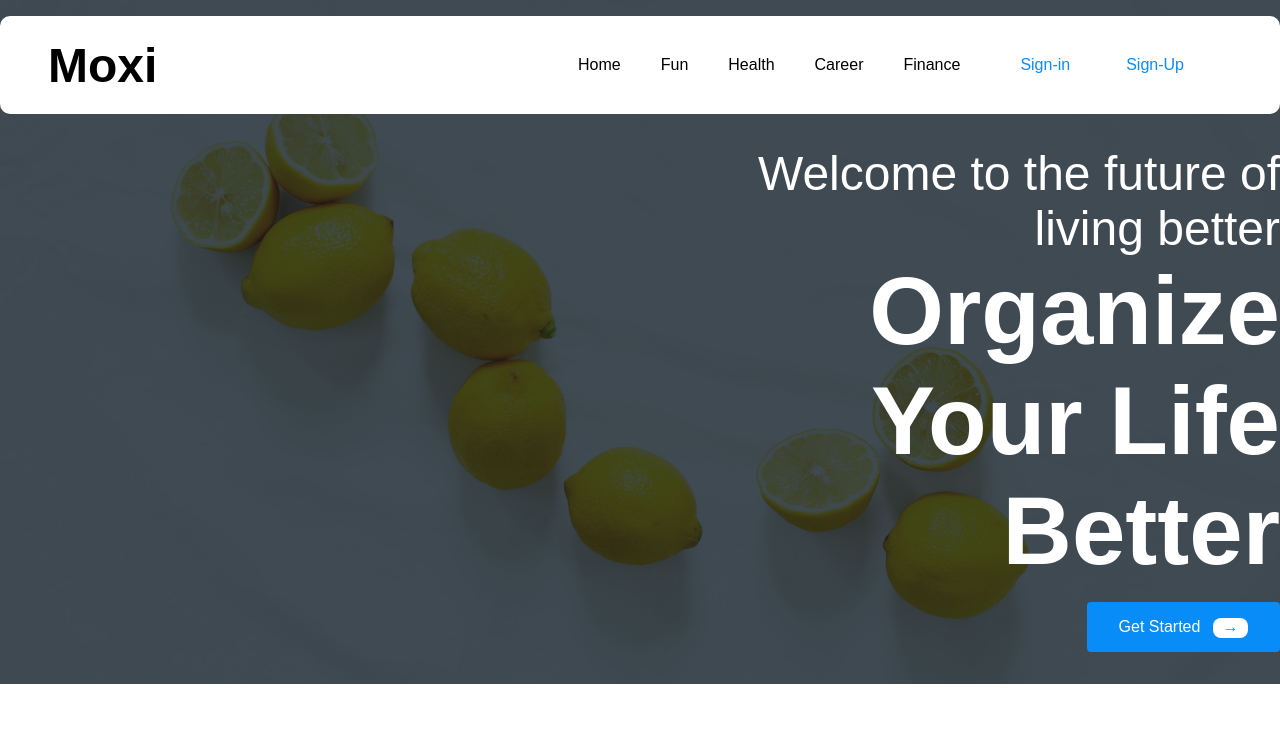
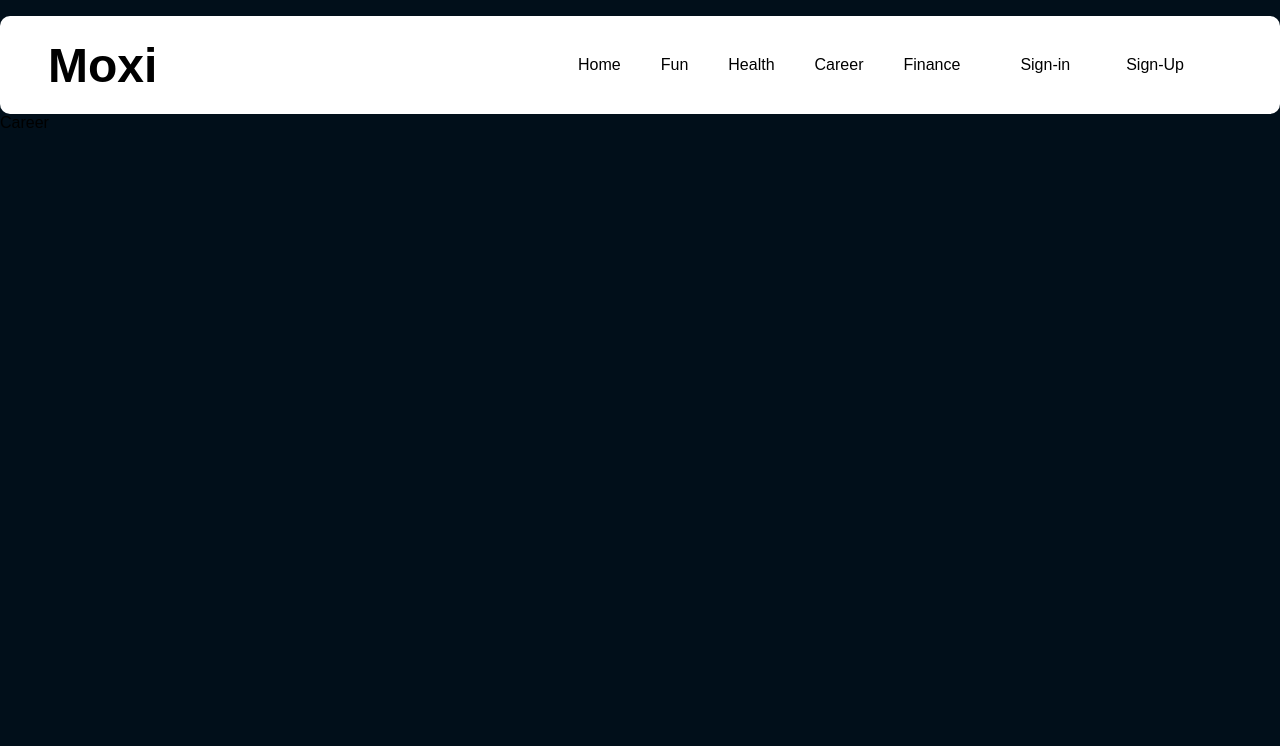
Before and after one commit to Cliffp15/Moxi, a React (Create React App) app: page /Career in a window 1280 px wide. Shown: the top 746 px of the page. Built offline with nearby package versions, Linux system fonts and the light colour scheme; grey boxes are pictures that could not be loaded.

Commit message:
add routing to fun, career, health, and finance pages

```diff
--- a/src/App.js
+++ b/src/App.js
@@ -1,12 +1,29 @@
 import Home from "./Component/Home";
 import Navbar from "./Component/Navbar";
 import Features from "./Component/Features";
+import Fun from "./Component/Fun";
+import Health from "./Component/Health";
+import Career from "./Component/Career";
+import Finance from "./Component/Finance";
+import { Routes, Route } from "react-router-dom";
 
 function App() {
   return (
     <div className="App">
       <Navbar />
-      <Home />
+      <Routes>
+        <Route path="/" element={<Home />}></Route>
+        <Route path="/Fun" element={<Fun />}></Route>
+        <Route path="/Health" element={<Health />}></Route>
+        <Route path="/Career" element={<Career />}></Route>
+        <Route path="/Finance" element={<Finance />}></Route>
+      </Routes>
+      {/* <Route path="/Fun" component={Fun} />
+      <Route path="/Health" component={Health} />
+      <Route path="/Career" component={Career} />
+      <Route path="/Finance" component={Finance} /> */}
+
+      {/* <Home /> */}
       {/* <Features /> */}
     </div>
   );
--- /dev/null
+++ b/src/Component/Career.js
@@ -0,0 +1,7 @@
+import React from "react";
+
+const Career = () => {
+  return <div>Career</div>;
+};
+
+export default Career;
--- /dev/null
+++ b/src/Component/Finance.js
@@ -0,0 +1,7 @@
+import React from "react";
+
+const Finance = () => {
+  return <div>Finance</div>;
+};
+
+export default Finance;
--- /dev/null
+++ b/src/Component/Fun.js
@@ -0,0 +1,7 @@
+import React from "react";
+
+const Fun = () => {
+  return <div>Fun</div>;
+};
+
+export default Fun;
--- /dev/null
+++ b/src/Component/Health.js
@@ -0,0 +1,7 @@
+import React from "react";
+
+const Health = () => {
+  return <div>Health</div>;
+};
+
+export default Health;
--- a/src/Component/Navbar.js
+++ b/src/Component/Navbar.js
@@ -1,43 +1,41 @@
 import React from "react";
-import { BrowserRouter, Routes, Route, Link } from "react-router-dom";
+import { Link } from "react-router-dom";
 
 function Navbar() {
   return (
     <div className="Container">
-      <div className="Navbar">
+      <nav className="Navbar">
         <div className="Navbar-logo"> Moxi</div>
         <ul className="Navbar-links">
           <li>
-            <a href="#">Home</a>
+            <Link to="/">Home</Link>
           </li>
           <li>
-            <a href="#">Fun</a>
+            <Link to="/Fun">Fun</Link>
           </li>
           <li>
-            <a href="#">Health</a>
+            <Link to="/Health">Health</Link>
           </li>
           <li>
-            <a href="#">Career</a>
+            <Link to="/Career">Career</Link>
           </li>
           <li>
-            <a href="#">Finance</a>
+            <Link to="/Finance">Finance</Link>
           </li>
           <li className="Navbar-sign-in">
-            <a href="#">
-              {" "}
-              <span className="Signs">Sign-in</span>
-            </a>
-            {/* <button className="Navbar-sign-in">Sign in</button> */}
+            <span className="Signs">
+              <Link to="/signin">Sign-in</Link>
+            </span>
           </li>
           <li className="Navbar-sign-up">
-            {/* <a href="&">Sign up</a> */}
-
             <button>
-              <span className="Signs">Sign-Up</span>
+              <span className="Signs">
+                <Link to="/signup">Sign-Up</Link>
+              </span>
             </button>
           </li>
         </ul>
-      </div>
+      </nav>
     </div>
   );
 }
--- a/src/index.js
+++ b/src/index.js
@@ -7,6 +7,11 @@ import "./Styles/Features.css";
 import "./Styles/Services.css";
 import "./Styles/ServiceCards.css";
 import App from "./App";
+import { BrowserRouter as Router } from "react-router-dom";
 
 const root = ReactDOM.createRoot(document.getElementById("root"));
-root.render(<App />);
+root.render(
+  <Router>
+    <App />
+  </Router>
+);
```
